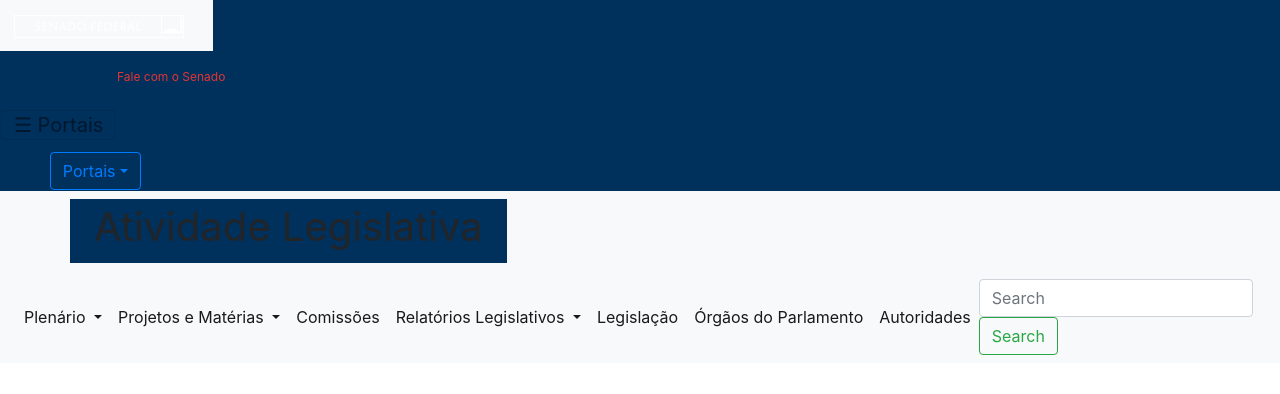
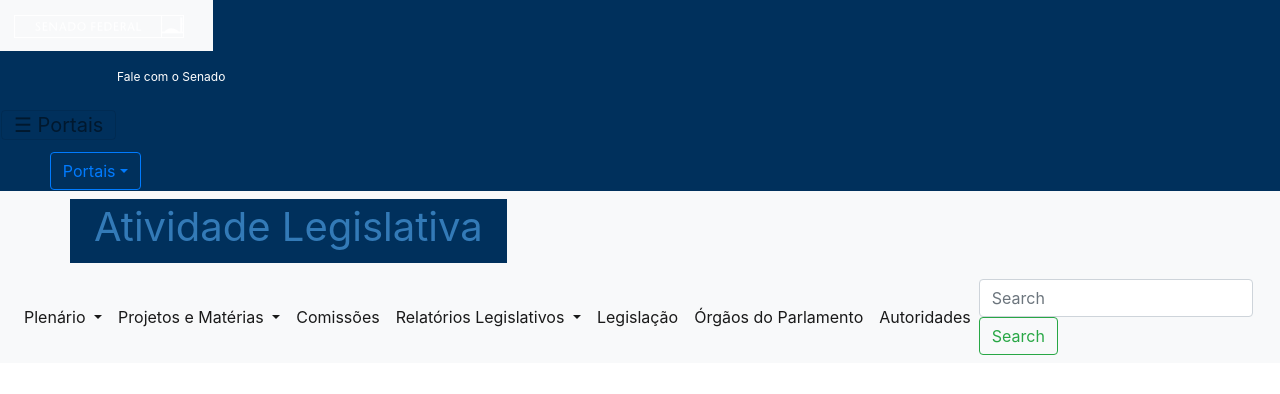
Before and after one commit to kleuber-matos/Portal, an Angular app: page / in a window 1280 px wide. Shown: the top 394 px of the page. Built offline with nearby package versions, Linux system fonts and the light colour scheme.

Commit message:
Alteração da cor de Atividade Legislativa

```diff
--- a/src/app/navbar/navbar.component.html
+++ b/src/app/navbar/navbar.component.html
@@ -1,16 +1,16 @@
-<header>
+
   <!--TOPO PORTAL-->
 
-  <div>
+  <nav>
     <div class="row" style="line-height: 43px">
-      <div style="text-align: center;">
+      <div class="top-navbar" style="text-align: center;">
 
         <div class="pull-left">
           <a ngbDropdownItem href="http://www.senado.leg.br/" title="Volta para a página inicial.">
             <img src="../../assets/senado.svg" width="170" height="23" style="vertical-align: middle;"></a>
         </div>
         <div>
-          <a ngbDropdownItem href="http://www.senado.leg.br/senado/falecomosenado/" style="color: rgb(226, 53, 53); font-size: 12px; margin-left: 6em;">
+          <a ngbDropdownItem href="http://www.senado.leg.br/senado/falecomosenado/" style="color: rgb(255, 255, 255); font-size: 12px; margin-left: 6em;">
           Fale com o Senado</a>
         </div>
 
@@ -64,8 +64,8 @@
         </div>
       </div>
     </div>
-  </div>
-</header>
+  </nav>
+
 
 <nav class="navbar navbar-expand-lg navbar-light bg-light">
 
@@ -77,7 +77,7 @@
 				<div class="col-xs-8">
 					<div class="blue">
 						<h1 class="blue-portal" style="font-size: 40px; font-weight: 400;">
-							<a ngbDropdownItem href="https://www25.senado.leg.br/web/atividade/home">
+							<a style="color: #337ab7;" ngbDropdownItem href="https://www25.senado.leg.br/web/atividade/home">
 								Atividade Legislativa
 							</a>
 						</h1>
```
